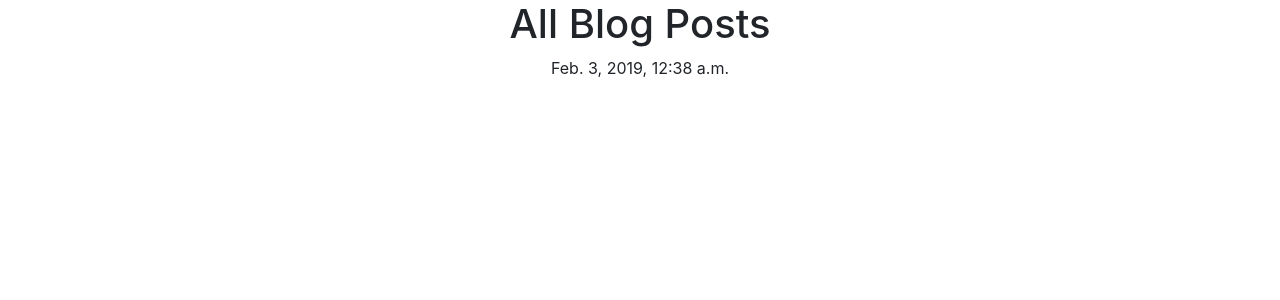
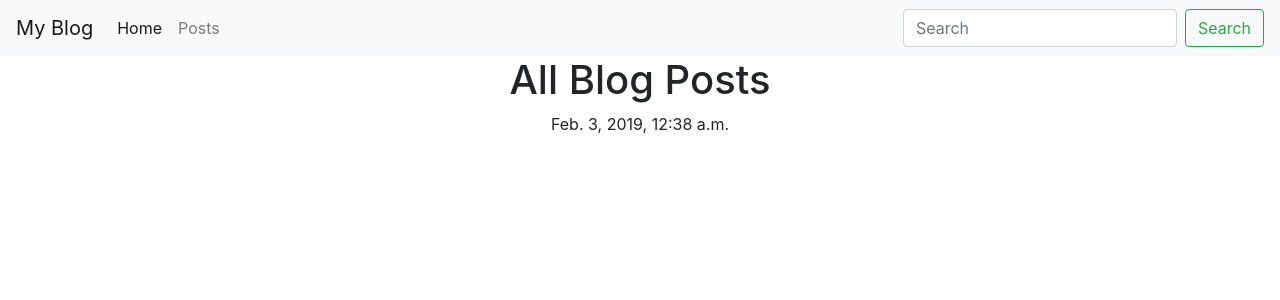
Before and after one commit to ishwar6/Django-youtube, a Django app: page /posts/ in a window 1280 px wide. Shown: the top 300 px of the page. Run offline with Django 3.2, Linux system fonts and the light colour scheme; data that the repository does not hold is empty; some libraries are stand-ins or nearby versions.

Commit message:
Template Inheritence

```diff
--- /dev/null
+++ b/posts/templates/posts/base.html
@@ -0,0 +1,35 @@
+<link rel="stylesheet" href="https://stackpath.bootstrapcdn.com/bootstrap/4.2.1/css/bootstrap.min.css" integrity="sha384-GJzZqFGwb1QTTN6wy59ffF1BuGJpLSa9DkKMp0DgiMDm4iYMj70gZWKYbI706tWS"
+    crossorigin="anonymous" />
+
+
+<nav class="navbar navbar-expand-lg navbar-light bg-light">
+    <a class="navbar-brand" href="#">My Blog</a>
+    <button class="navbar-toggler" type="button" data-toggle="collapse" data-target="#navbarSupportedContent"
+        aria-controls="navbarSupportedContent" aria-expanded="false" aria-label="Toggle navigation">
+        <span class="navbar-toggler-icon"></span>
+    </button>
+
+    <div class="collapse navbar-collapse" id="navbarSupportedContent">
+        <ul class="navbar-nav mr-auto">
+            <li class="nav-item active">
+                <a class="nav-link" href="#">Home <span class="sr-only">(current)</span></a>
+            </li>
+            <li class="nav-item">
+                <a class="nav-link" href="#">Posts</a>
+            </li>
+            <li class="nav-item dropdown">
+
+            </li>
+
+        </ul>
+        <form class="form-inline my-2 my-lg-0">
+            <input class="form-control mr-sm-2" type="search" placeholder="Search" aria-label="Search">
+            <button class="btn btn-outline-success my-2 my-sm-0" type="submit">Search</button>
+        </form>
+    </div>
+</nav>
+
+
+{% block content %}
+
+{% endblock %}
--- a/posts/templates/posts/posts.html
+++ b/posts/templates/posts/posts.html
@@ -1,5 +1,5 @@
-<link rel="stylesheet" href="https://stackpath.bootstrapcdn.com/bootstrap/4.2.1/css/bootstrap.min.css" integrity="sha384-GJzZqFGwb1QTTN6wy59ffF1BuGJpLSa9DkKMp0DgiMDm4iYMj70gZWKYbI706tWS"
-    crossorigin="anonymous" />
+{% extends "posts/base.html" %}
+{% block content %}
 
 <div class="container-fluid">
     <h1 class="text-center">All Blog Posts</h1>
@@ -22,3 +22,6 @@
         {% endfor %}
     </div>
 </div>
+
+
+{% endblock %}
```
Also changed, not shown: posts/templates/posts/create.html (+4 -4 lines), posts/templates/posts/details.html (+12 -2 lines).
